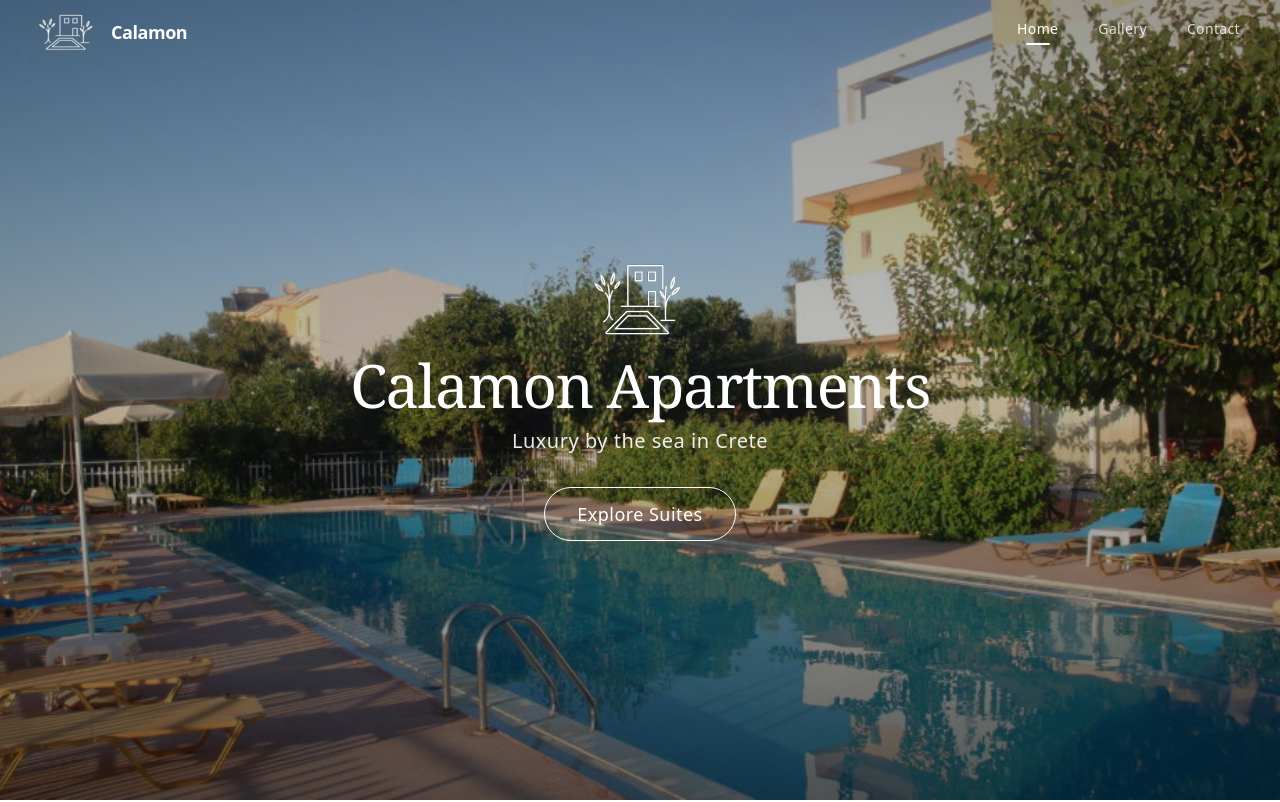
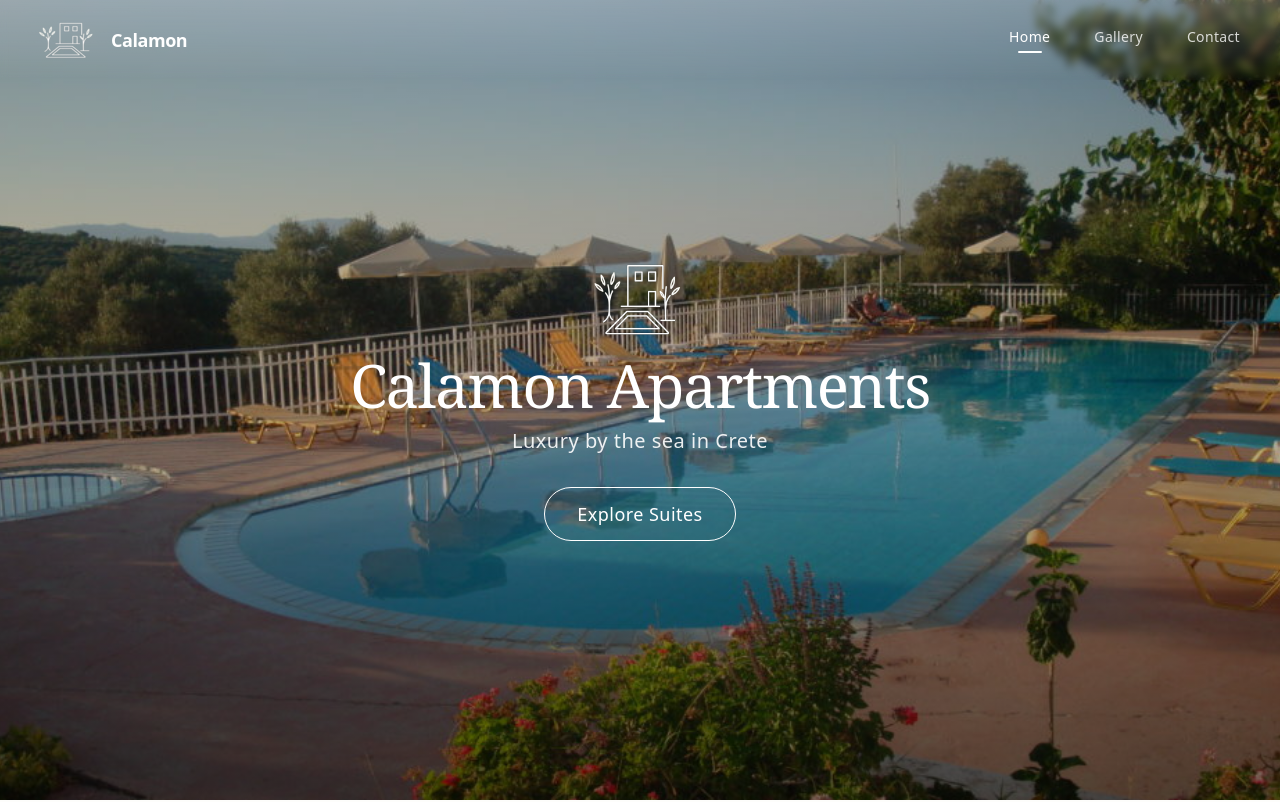
Before and after one commit to Stefavag88/calamon-website, an Astro site: page / in a window 1280 px wide. Shown: the top 802 px of the page. Built offline with nearby package versions, Linux system fonts and the light colour scheme; Astro itself is replaced by a stand-in of ours.

Commit message:
header changes

```diff
--- a/src/components/Header.astro
+++ b/src/components/Header.astro
@@ -1,6 +1,5 @@
 ---
 const pathname = Astro.url.pathname;
-const isHome = true;
 
 const nav = [
   { href: "/", label: "Home" },
@@ -11,46 +10,30 @@ const nav = [
 const isActive = (href: string) =>
   href === "/" ? pathname === "/" : pathname.startsWith(href);
 
-// Shell + link styles (unchanged)
-const shell = isHome
-  ? "bg-transparent text-white"
-  : "bg-[color:var(--color-surface)]/90 text-[color:var(--color-text)] border-b border-[color:var(--color-border)] backdrop-blur";
+// Shell styles
+const shell = "bg-gradient-to-b from-white/25 to-white/0 text-[color:var(--color-white)] backdrop-blur-xs"
 
-const linkBase = "px-2 py-1.5 text-sm tracking-wide transition-colors";
-const linkHover = isHome ? "hover:text-white/90" : "hover:text-black";
-const linkInactive = isHome
-  ? "text-white/80"
-  : "text-[color:var(--color-text)]/80";
-const ctaBase = "rounded-full px-4 py-2 text-sm tracking-wide transition";
-const ctaStyle = isHome
-  ? "border border-white text-white hover:bg-white hover:text-black"
-  : "border border-[var(--color-text)] text-[var(--color-text)] hover:bg-[var(--color-text)] hover:text-white";
+// Link styles
+const linkBase = "px-2 py-2 text-sm tracking-wide transition-colors";
+const linkHover = "hover:text-black";
+const linkInactive = "text-[color:var(--color-white)]/80";
 
-// NEW: elegant underline class generator
+// Animated underline (brand color)
 const linkClass = (href: string) => {
   const active = isActive(href);
-  const underlineColor = isHome
-    ? "after:bg-white"
-    : "after:bg-[var(--color-brand)]";
-  const textWhenActive = isHome ? "text-white" : "text-[var(--color-text)]";
-
-  // Base + pseudo underline
+  const underlineColor = "after:bg-[var(--color-white)]";
   const base = `${linkBase} ${linkHover} relative ${underlineColor}
     after:block after:content-[''] after:h-[2px] after:rounded-full
     after:transition-all after:duration-300 after:mx-auto after:mt-1`;
-
-  // Active = visible underline; Inactive = reveal on hover
   return active
-    ? `${base} ${textWhenActive} after:w-6`
+    ? `${base} text-[var(--color-white)] after:w-6`
     : `${base} ${linkInactive} after:w-0 hover:after:w-6`;
 };
 ---
 
 <header class={`fixed inset-x-0 top-0 z-50 ${shell}`}>
-  <nav
-    class="mx-auto max-w-7xl px-4 sm:px-6 lg:px-8 h-16 flex items-center justify-between"
-  >
-    <!-- Brand (same as you had) -->
+  <nav class="mx-auto max-w-7xl px-4 sm:px-6 lg:px-8 h-20 flex items-center justify-between">
+    <!-- Logo (uses currentColor to adapt) -->
     <a
       href="/"
       class="flex items-center gap-2 font-semibold text-lg tracking-tight"
@@ -63,10 +46,9 @@ const linkClass = (href: string) => {
       /> Calamon
     </a>
 
-    <!-- Desktop nav with luxury underline -->
-    <div class="hidden md:flex items-center gap-6">
-      {
-        nav.map((item) => (
+    <!-- Desktop nav -->
+    <div class="hidden md:flex items-center gap-7">
+      {nav.map((item) => (
         <a
           href={item.href}
           class={linkClass(item.href)}
@@ -74,45 +56,27 @@ const linkClass = (href: string) => {
         >
           {item.label}
         </a>
-        ))
-      }
+      ))}
     </div>
 
-    <!-- Mobile (kept as-is; keep your bg highlights) -->
+    <!-- Mobile -->
     <details class="md:hidden">
-      <summary
-        class="list-none p-2 -m-2 rounded-md cursor-pointer hover:opacity-90"
-        aria-label="Open menu"
-      >
+      <summary class="list-none p-2 -m-2 rounded-md cursor-pointer hover:opacity-90" aria-label="Open menu">
         <svg viewBox="0 0 24 24" class="w-6 h-6" aria-hidden="true">
-          <path
-            d="M4 7h16M4 12h16M4 17h16"
-            stroke="currentColor"
-            stroke-width="1.5"
-            stroke-linecap="round"></path>
+          <path d="M4 7h16M4 12h16M4 17h16" stroke="currentColor" stroke-width="1.5" stroke-linecap="round"/>
         </svg>
       </summary>
-      <div
-        class={`mt-3 absolute left-0 right-0 ${isHome ? "bg-black/80 text-white" : "bg-[var(--color-surface)] text-[var(--color-text)]"} backdrop-blur border-t border-[color:var(--color-border)]`}
-      >
+      <div class="mt-3 absolute left-0 right-0 bg-white/95 text-[var(--color-white)] backdrop-blur-sm border-t border-[color:var(--color-border)]">
         <nav class="px-4 py-4 flex flex-col gap-2" aria-label="Mobile">
-          {
-            nav.map((item) => (
+          {nav.map((item) => (
             <a
               href={item.href}
-                class={`px-3 py-2 rounded-lg text-sm ${
-                  isActive(item.href)
-                    ? isHome
-                      ? "bg-white/10 text-white"
-                      : "bg-black/5"
-                    : ""
-                }`}
+              class={`px-3 py-2 rounded-lg text-sm ${isActive(item.href) ? "bg-black/5" : ""}`}
               aria-current={isActive(item.href) ? "page" : undefined}
             >
               {item.label}
             </a>
-            ))
-          }
+          ))}
         </nav>
       </div>
     </details>
--- a/src/pages/index.astro
+++ b/src/pages/index.astro
@@ -12,7 +12,7 @@ import Layout from "../layouts/Layout.astro";
     <!-- HERO -->
     <section class="relative min-h-[100svh]">
       <picture>
-        <img src="/images/home/hero4.jpg" alt="" class="absolute inset-0 h-full w-full object-cover" fetchpriority="high" />
+        <img src="/images/home/hero5.jpg" alt="" class="absolute inset-0 h-full w-full object-cover" fetchpriority="high" />
       </picture>
 
       <!-- Dark → transparent gradient for luxury feel / readability -->
```
Lines whose indentation alone changed are shown as unchanged.
